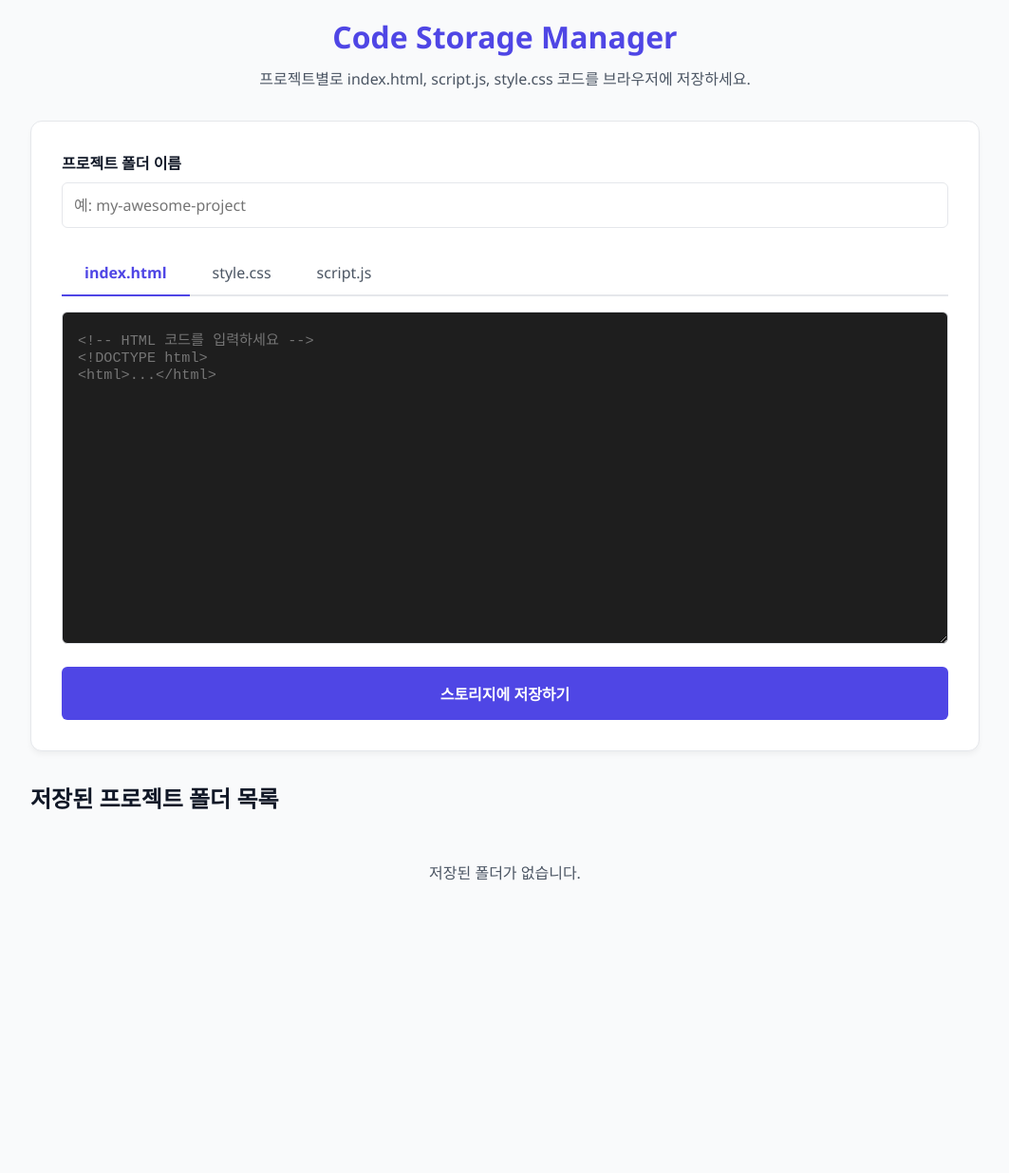
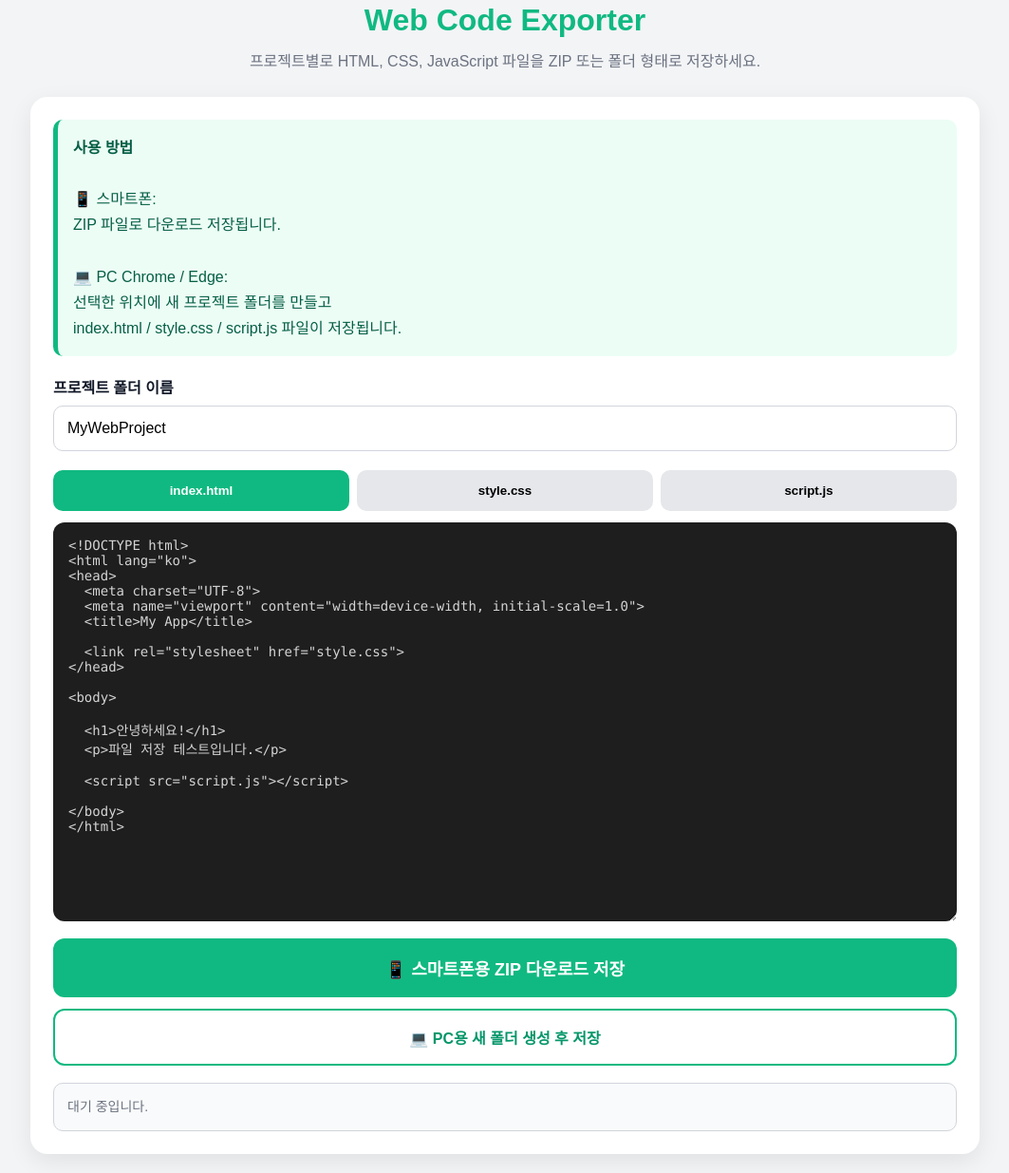
Before and after one commit to kyuil71/code-file-maker, a plain HTML site: page index.html in a window 1280 px wide. Shown: the part 17-1252 px from the top of the page at 95% size, without its empty margins (108-1171 px from the left). Before the commit the page ends 1012 px from the top, so only its background shows below. Drawn offline with nearby package versions, Linux system fonts and the light colour scheme.

Commit message:
Update index.html

```diff
--- a/index.html
+++ b/index.html
@@ -3,375 +3,473 @@
 <head>
 <meta charset="UTF-8">
 <meta name="viewport" content="width=device-width, initial-scale=1.0">
-    <title>웹 코드 스토리지 매니저</title>
+<title>웹 소스 파일 저장기</title>
+
+<!-- ZIP 생성 라이브러리 -->
+<script src="https://cdnjs.cloudflare.com/ajax/libs/jszip/3.10.1/jszip.min.js"></script>
+
 <style>
-        :root {
-            --primary-color: #4f46e5;
-            --primary-hover: #4338ca;
-            --bg-color: #f9fafb;
-            --card-bg: #ffffff;
-            --text-main: #111827;
-            --text-muted: #4b5563;
-            --border-color: #e5e7eb;
+:root{
+  --primary:#10b981;
+  --primaryHover:#059669;
+  --bg:#f3f4f6;
+  --card:#ffffff;
+  --border:#d1d5db;
+  --text:#111827;
+  --muted:#6b7280;
 }
 
-        * {
-            box-sizing: border-box;
-            margin: 0;
-            padding: 0;
-            font-family: 'Segoe UI', Tahoma, Geneva, Verdana, sans-serif;
+*{
+  margin:0;
+  padding:0;
+  box-sizing:border-box;
+  font-family:Arial, sans-serif;
 }
 
-        body {
-            background-color: var(--bg-color);
-            color: var(--text-main);
-            padding: 2rem;
-            line-height: 1.5;
+body{
+  background:var(--bg);
+  color:var(--text);
+  padding:20px;
 }
 
-        .container {
-            max-width: 1000px;
-            margin: 0 auto;
+.container{
+  max-width:1000px;
+  margin:0 auto;
 }
 
-        header {
-            margin-bottom: 2rem;
-            text-align: center;
+h1{
+  text-align:center;
+  color:var(--primary);
+  margin-bottom:12px;
 }
 
-        header h1 {
-            font-size: 2rem;
-            color: var(--primary-color);
-            margin-bottom: 0.5rem;
+.sub-text{
+  text-align:center;
+  color:var(--muted);
+  margin-bottom:24px;
+  line-height:1.6;
 }
 
-        header p {
-            color: var(--text-muted);
+.card{
+  background:var(--card);
+  border-radius:18px;
+  padding:24px;
+  box-shadow:0 8px 24px rgba(0,0,0,.08);
 }
 
-        .card {
-            background: var(--card-bg);
-            border: 1px solid var(--border-color);
-            border-radius: 12px;
-            padding: 2rem;
-            box-shadow: 0 4px 6px -1px rgba(0, 0, 0, 0.05);
-            margin-bottom: 2rem;
+.info{
+  background:#ecfdf5;
+  border-left:5px solid var(--primary);
+  padding:16px;
+  border-radius:10px;
+  margin-bottom:20px;
+  color:#065f46;
+  line-height:1.7;
 }
 
-        .form-group {
-            margin-bottom: 1.5rem;
+.input-wrap{
+  margin-bottom:20px;
 }
 
-        label {
-            display: block;
-            font-weight: 600;
-            margin-bottom: 0.5rem;
-            color: var(--text-main);
+.input-wrap label{
+  display:block;
+  margin-bottom:8px;
+  font-weight:bold;
 }
 
-        input[type="text"] {
-            width: 100%;
-            padding: 0.75rem;
-            border: 1px solid var(--border-color);
-            border-radius: 6px;
-            font-size: 1rem;
-            transition: border-color 0.2s;
+.input-wrap input{
+  width:100%;
+  padding:14px;
+  border:1px solid var(--border);
+  border-radius:10px;
+  font-size:16px;
 }
 
-        input[type="text"]:focus {
-            outline: none;
-            border-color: var(--primary-color);
-            box-shadow: 0 0 0 3px rgba(79, 70, 229, 0.1);
+.tabs{
+  display:flex;
+  gap:8px;
+  margin-bottom:12px;
 }
 
-        .editor-tabs {
-            display: flex;
-            border-bottom: 2px solid var(--border-color);
-            margin-bottom: 1rem;
+.tab{
+  flex:1;
+  border:none;
+  background:#e5e7eb;
+  padding:14px;
+  border-radius:10px;
+  font-weight:bold;
+  cursor:pointer;
+  transition:.2s;
 }
 
-        .tab-btn {
-            padding: 0.75rem 1.5rem;
-            border: none;
-            background: none;
-            font-size: 1rem;
-            font-weight: 500;
-            cursor: pointer;
-            color: var(--text-muted);
-            border-bottom: 2px solid transparent;
-            margin-bottom: -2px;
+.tab.active{
+  background:var(--primary);
+  color:white;
 }
 
-        .tab-btn.active {
-            color: var(--primary-color);
-            border-bottom-color: var(--primary-color);
-            font-weight: 600;
+textarea{
+  width:100%;
+  height:420px;
+  display:none;
+  resize:vertical;
+  border:none;
+  border-radius:12px;
+  padding:16px;
+  background:#1e1e1e;
+  color:#d4d4d4;
+  font-size:14px;
+  font-family:Consolas, monospace;
 }
 
-        .editor-container {
-            position: relative;
+textarea.active{
+  display:block;
 }
 
-        .code-textarea {
-            width: 100%;
-            height: 350px;
-            font-family: 'Courier New', Courier, monospace;
-            font-size: 0.95rem;
-            padding: 1rem;
-            border: 1px solid var(--border-color);
-            border-radius: 6px;
-            background-color: #1e1e1e;
-            color: #d4d4d4;
-            resize: vertical;
-            display: none;
+.btn{
+  width:100%;
+  border:none;
+  border-radius:12px;
+  cursor:pointer;
+  transition:.2s;
 }
 
-        .code-textarea.active {
-            display: block;
+.btn-smart{
+  margin-top:18px;
+  padding:18px;
+  background:var(--primary);
+  color:white;
+  font-size:18px;
+  font-weight:bold;
 }
 
-        .btn-submit {
-            display: block;
-            width: 100%;
-            padding: 1rem;
-            background-color: var(--primary-color);
-            color: white;
-            border: none;
-            border-radius: 6px;
-            font-size: 1rem;
-            font-weight: 600;
-            cursor: pointer;
-            transition: background-color 0.2s;
+.btn-smart:hover{
+  background:var(--primaryHover);
 }
 
-        .btn-submit:hover {
-            background-color: var(--primary-hover);
+.btn-pc{
+  margin-top:12px;
+  padding:16px;
+  background:white;
+  color:var(--primaryHover);
+  border:2px solid var(--primary);
+  font-size:16px;
+  font-weight:bold;
 }
 
-        /* 저장된 목록 스타일 */
-        .history-section h2 {
-            font-size: 1.5rem;
-            margin-bottom: 1rem;
-        }
-
-        .folder-list {
-            display: grid;
-            grid-template-columns: repeat(auto-fill, minmax(280px, 1fr));
-            gap: 1rem;
-        }
-
-        .folder-card {
-            background: white;
-            border: 1px solid var(--border-color);
-            border-radius: 8px;
-            padding: 1.25rem;
-            display: flex;
-            justify-content: space-between;
-            align-items: center;
-        }
-
-        .folder-info h3 {
-            font-size: 1.1rem;
-            margin-bottom: 0.25rem;
-        }
-
-        .folder-info p {
-            font-size: 0.85rem;
-            color: var(--text-muted);
-        }
-
-        .folder-actions button {
-            padding: 0.4rem 0.75rem;
-            border: 1px solid var(--border-color);
-            border-radius: 4px;
-            background: none;
-            cursor: pointer;
-            font-size: 0.85rem;
-            transition: all 0.2s;
-        }
-
-        .folder-actions .btn-load {
-            color: var(--primary-color);
-            border-color: var(--primary-color);
-            margin-right: 0.5rem;
-        }
-
-        .folder-actions .btn-load:hover {
-            background-color: rgba(79, 70, 229, 0.05);
-        }
-
-        .folder-actions .btn-delete {
-            color: #ef4444;
-            border-color: #ef4444;
-        }
-
-        .folder-actions .btn-delete:hover {
-            background-color: rgba(239, 68, 68, 0.05);
+.status{
+  margin-top:18px;
+  background:#f9fafb;
+  border:1px solid var(--border);
+  border-radius:10px;
+  padding:14px;
+  color:var(--muted);
+  line-height:1.5;
+  font-size:14px;
 }
 </style>
 </head>
+
 <body>
 
 <div class="container">
-    <header>
-        <h1>Code Storage Manager</h1>
-        <p>프로젝트별로 index.html, script.js, style.css 코드를 브라우저에 저장하세요.</p>
-    </header>
+
+  <h1>Web Code Exporter</h1>
+
+  <p class="sub-text">
+    프로젝트별로 HTML, CSS, JavaScript 파일을 ZIP 또는 폴더 형태로 저장하세요.
+  </p>
 
   <div class="card">
-        <!-- 폴더 이름 입력 -->
-        <div class="form-group">
-            <label for="folderName">프로젝트 폴더 이름</label>
-            <input type="text" id="folderName" placeholder="예: my-awesome-project" autocomplete="off">
+
+    <div class="info">
+      <strong>사용 방법</strong><br><br>
+
+      📱 스마트폰:<br>
+      ZIP 파일로 다운로드 저장됩니다.<br><br>
+
+      💻 PC Chrome / Edge:<br>
+      선택한 위치에 새 프로젝트 폴더를 만들고<br>
+      index.html / style.css / script.js 파일이 저장됩니다.
     </div>
 
-        <!-- 에디터 탭 메뉴 -->
-        <div class="editor-tabs">
-            <button class="tab-btn active" onclick="switchTab('html')">index.html</button>
-            <button class="tab-btn" onclick="switchTab('css')">style.css</button>
-            <button class="tab-btn" onclick="switchTab('js')">script.js</button>
+    <div class="input-wrap">
+      <label>프로젝트 폴더 이름</label>
+      <input id="projectName" value="MyWebProject" placeholder="예: Liquid-GUI-App">
     </div>
 
-        <!-- 코드 입력 영역 -->
-        <div class="editor-container">
-            <textarea id="codeHtml" class="code-textarea active" placeholder="<!-- HTML 코드를 입력하세요 -->&#10;<!DOCTYPE html>&#10;<html>...</html>"></textarea>
-            <textarea id="codeCss" class="code-textarea" placeholder="/* CSS 코드를 입력하세요 */&#10;body { background: #fff; }"></textarea>
-            <textarea id="codeJs" class="code-textarea" placeholder="// JavaScript 코드를 입력하세요&#10;console.log('Hello World');"></textarea>
+    <div class="tabs">
+      <button class="tab active" onclick="showTab('html', this)">index.html</button>
+      <button class="tab" onclick="showTab('css', this)">style.css</button>
+      <button class="tab" onclick="showTab('js', this)">script.js</button>
     </div>
 
-        <button class="btn-submit" onclick="saveToStorage()" style="margin-top: 1.5rem;">스토리지에 저장하기</button>
+<textarea id="htmlCode" class="active"><!DOCTYPE html>
+<html lang="ko">
+<head>
+  <meta charset="UTF-8">
+  <meta name="viewport" content="width=device-width, initial-scale=1.0">
+  <title>My App</title>
+
+  <link rel="stylesheet" href="style.css">
+</head>
+
+<body>
+
+  <h1>안녕하세요!</h1>
+  <p>파일 저장 테스트입니다.</p>
+
+  <script src="script.js"></script>
+
+</body>
+</html></textarea>
+
+<textarea id="cssCode">body{
+  margin:0;
+  padding:40px;
+  background:#f3f4f6;
+  color:#111827;
+  font-family:Arial,sans-serif;
+  text-align:center;
+}
+
+h1{
+  color:#10b981;
+}</textarea>
+
+<textarea id="jsCode">console.log("script.js 연결 완료");
+
+document.addEventListener("DOMContentLoaded",()=>{
+
+  alert("앱이 정상 실행되었습니다.");
+
+});</textarea>
+
+    <button class="btn btn-smart" onclick="saveSmartphone()">
+      📱 스마트폰용 ZIP 다운로드 저장
+    </button>
+
+    <button class="btn btn-pc" onclick="savePC()">
+      💻 PC용 새 폴더 생성 후 저장
+    </button>
+
+    <div id="status" class="status">
+      대기 중입니다.
     </div>
 
-    <!-- 저장된 폴더 목록 -->
-    <div class="history-section">
-        <h2>저장된 프로젝트 폴더 목록</h2>
-        <div class="folder-list" id="folderList">
-            <!-- 자바스크립트로 동적 생성됨 -->
-        </div>
   </div>
 </div>
 
 <script>
-    // 탭 전환 기능
-    function switchTab(type) {
-        // 모든 탭 버튼 및 텍스트 영역 비활성화
-        document.querySelectorAll('.tab-btn').forEach(btn => btn.classList.remove('active'));
-        document.querySelectorAll('.code-textarea').forEach(tx => tx.classList.remove('active'));
+function showTab(type, btn){
 
-        // 선택한 영역 활성화
-        if (type === 'html') {
-            document.querySelector('button[onclick="switchTab(\'html\')"]').classList.add('active');
-            document.getElementById('codeHtml').classList.add('active');
-        } else if (type === 'css') {
-            document.querySelector('button[onclick="switchTab(\'css\')"]').classList.add('active');
-            document.getElementById('codeCss').classList.add('active');
-        } else if (type === 'js') {
-            document.querySelector('button[onclick="switchTab(\'js\')"]').classList.add('active');
-            document.getElementById('codeJs').classList.add('active');
+  document.querySelectorAll(".tab").forEach(tab=>{
+    tab.classList.remove("active");
+  });
+
+  document.querySelectorAll("textarea").forEach(area=>{
+    area.classList.remove("active");
+  });
+
+  btn.classList.add("active");
+
+  if(type==="html"){
+    document.getElementById("htmlCode").classList.add("active");
+  }
+
+  if(type==="css"){
+    document.getElementById("cssCode").classList.add("active");
+  }
+
+  if(type==="js"){
+    document.getElementById("jsCode").classList.add("active");
   }
 }
 
-    // 로컬 스토리지 저장 기능
-    function saveToStorage() {
-        const folderName = document.getElementById('folderName').value.trim();
-        const htmlContent = document.getElementById('codeHtml').value;
-        const cssContent = document.getElementById('codeCss').value;
-        const jsContent = document.getElementById('codeJs').value;
+function cleanName(name){
 
-        if (!folderName) {
-            alert('폴더 이름을 입력해 주세요.');
-            document.getElementById('folderName').focus();
+  return name
+    .trim()
+    .replace(/[\\/:*?"<>|]/g,"-")
+    .replace(/\s+/g,"_") || "MyWebProject";
+}
+
+function getProjectData(){
+
+  return{
+    projectName:cleanName(
+      document.getElementById("projectName").value
+    ),
+
+    html:document.getElementById("htmlCode").value,
+
+    css:document.getElementById("cssCode").value,
+
+    js:document.getElementById("jsCode").value
+  };
+}
+
+async function saveSmartphone(){
+
+  const status=document.getElementById("status");
+
+  try{
+
+    status.textContent="ZIP 파일 생성 중입니다.";
+
+    const data=getProjectData();
+
+    const zip=new JSZip();
+
+    const folder=zip.folder(data.projectName);
+
+    folder.file("index.html",data.html);
+    folder.file("style.css",data.css);
+    folder.file("script.js",data.js);
+
+    const blob=await zip.generateAsync({
+      type:"blob"
+    });
+
+    const url=URL.createObjectURL(blob);
+
+    const a=document.createElement("a");
+
+    a.href=url;
+    a.download=data.projectName + ".zip";
+
+    document.body.appendChild(a);
+
+    a.click();
+
+    a.remove();
+
+    setTimeout(()=>{
+      URL.revokeObjectURL(url);
+    },1000);
+
+    status.textContent=
+      "완료: ZIP 파일이 다운로드되었습니다. 파일 앱에서 압축을 해제하세요.";
+
+  }catch(error){
+
+    console.error(error);
+
+    status.textContent=
+      "오류: ZIP 저장 중 문제가 발생했습니다.";
+
+    alert("ZIP 생성 실패");
+  }
+}
+
+async function savePC(){
+
+  const status=document.getElementById("status");
+
+  if(!window.showDirectoryPicker){
+
+    alert(
+      "현재 브라우저는 폴더 직접 저장을 지원하지 않습니다.\n\n스마트폰에서는 ZIP 다운로드 버튼을 사용하세요."
+    );
+
     return;
   }
 
-        // 하나의 객체로 데이터 구조화
-        const projectData = {
-            folderName: folderName,
-            updatedAt: new Date().toLocaleString(),
-            files: {
-                'index.html': htmlContent,
-                'style.css': cssContent,
-                'script.js': jsContent
+  try{
+
+    status.textContent=
+      "부모 폴더를 선택하세요.";
+
+    const data=getProjectData();
+
+    const parentFolder=
+      await window.showDirectoryPicker({
+        mode:"readwrite"
+      });
+
+    status.textContent=
+      "프로젝트 폴더 생성 중입니다.";
+
+    const projectFolder=
+      await parentFolder.getDirectoryHandle(
+        data.projectName,
+        {create:true}
+      );
+
+    status.textContent=
+      "파일 저장 중입니다.";
+
+    await writeFile(
+      projectFolder,
+      "index.html",
+      data.html
+    );
+
+    await writeFile(
+      projectFolder,
+      "style.css",
+      data.css
+    );
+
+    await writeFile(
+      projectFolder,
+      "script.js",
+      data.js
+    );
+
+    status.textContent=
+      "완료: 새 폴더와 3개 파일 저장이 완료되었습니다.";
+
+    alert(
+      "🎉 저장 완료!\n\n" +
+      data.projectName +
+      " 폴더 안에\n\n" +
+      "- index.html\n" +
+      "- style.css\n" +
+      "- script.js\n\n" +
+      "파일이 저장되었습니다."
+    );
+
+  }catch(error){
+
+    console.error(error);
+
+    if(error.name==="AbortError"){
+
+      status.textContent=
+        "사용자가 폴더 선택을 취소했습니다.";
+
+    }else{
+
+      status.textContent=
+        "오류: 파일 저장 실패";
+
+      alert(
+        "파일 저장 중 오류가 발생했습니다."
+      );
     }
-        };
-
-        // 로컬 스토리지에 'code_project_[폴더명]' 키로 저장
-        localStorage.setItem(`code_project_${folderName}`, JSON.stringify(projectData));
-
-        alert(`'${folderName}' 폴더 내에 3개 파일이 안전하게 저장되었습니다.`);
-
-        // 입력 폼 초기화 및 목록 갱신
-        document.getElementById('folderName').value = '';
-        document.getElementById('codeHtml').value = '';
-        document.getElementById('codeCss').value = '';
-        document.getElementById('codeJs').value = '';
-        switchTab('html');
-
-        renderFolderList();
-    }
-
-    // 저장된 폴더 리스트 불러와서 화면에 그리기
-    function renderFolderList() {
-        const folderListContainer = document.getElementById('folderList');
-        folderListContainer.innerHTML = '';
-
-        let hasItems = false;
-
-        for (let i = 0; i < localStorage.length; i++) {
-            const key = localStorage.key(i);
-
-            // 본 프로그램에서 정의한 키 값만 필터링
-            if (key.startsWith('code_project_')) {
-                hasItems = true;
-                const project = JSON.parse(localStorage.getItem(key));
-
-                const folderCard = document.createElement('div');
-                folderCard.className = 'folder-card';
-                folderCard.innerHTML = `
-                    <div class="folder-info">
-                        <h3>📁 ${project.folderName}</h3>
-                        <p>저장일: ${project.updatedAt}</p>
-                    </div>
-                    <div class="folder-actions">
-                        <button class="btn-load" onclick="loadProject('${project.folderName}')">불러오기</button>
-                        <button class="btn-delete" onclick="deleteProject('${project.folderName}')">삭제</button>
-                    </div>
-                `;
-                folderListContainer.appendChild(folderCard);
   }
 }
 
-        if (!hasItems) {
-            folderListContainer.innerHTML = '<p style="color: var(--text-muted); grid-column: 1/-1; text-align: center; padding: 2rem;">저장된 폴더가 없습니다.</p>';
+async function writeFile(
+  folderHandle,
+  fileName,
+  content
+){
+
+  const fileHandle=
+    await folderHandle.getFileHandle(
+      fileName,
+      {create:true}
+    );
+
+  const writable=
+    await fileHandle.createWritable();
+
+  await writable.write(content);
+
+  await writable.close();
 }
-    }
+</script>
 
-    // 특정 프로젝트 불러오기
-    function loadProject(folderName) {
-        const data = localStorage.getItem(`code_project_${folderName}`);
-        if (!data) return;
-
-        const project = JSON.parse(data);
-
-        document.getElementById('folderName').value = project.folderName;
-        document.getElementById('codeHtml').value = project.files['index.html'] || '';
-        document.getElementById('codeCss').value = project.files['style.css'] || '';
-        document.getElementById('codeJs').value = project.files['script.js'] || '';
-
-        switchTab('html');
-        alert(`'${folderName}' 프로젝트를 에디터로 불러왔습니다.`);
-    }
-
-    // 특정 프로젝트 삭제
-    function deleteProject(folderName) {
-        if (confirm(`'${folderName}' 프로젝트를 영구 삭제하시겠습니까?`)) {
-            localStorage.removeItem(`code_project_${folderName}`);
-            renderFolderList();
-        }
-    }
-
-    // 페이지 로드 시 목록 자동 출력
-    window.onload = renderFolderList;
-</script>
 </body>
 </html>
```
Lines whose indentation alone changed are shown as unchanged.
